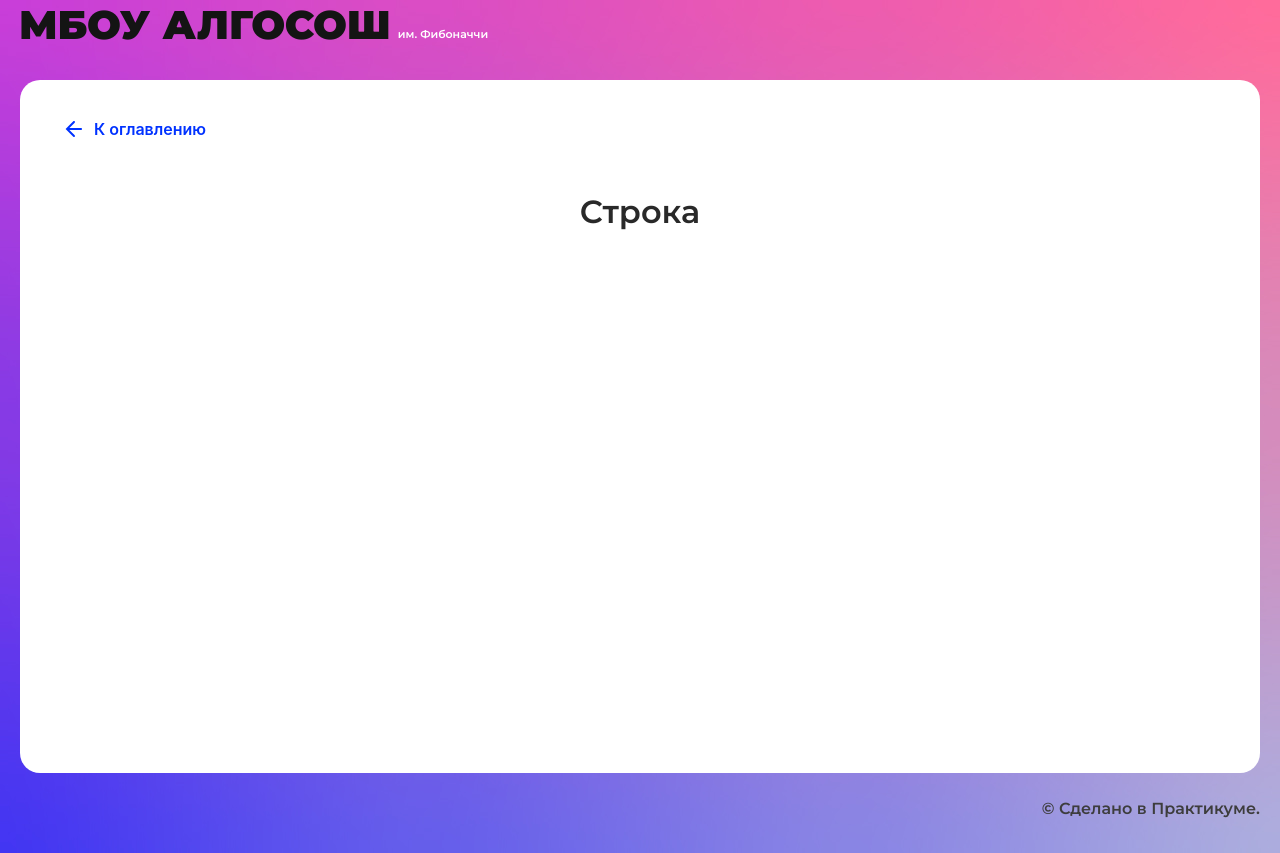
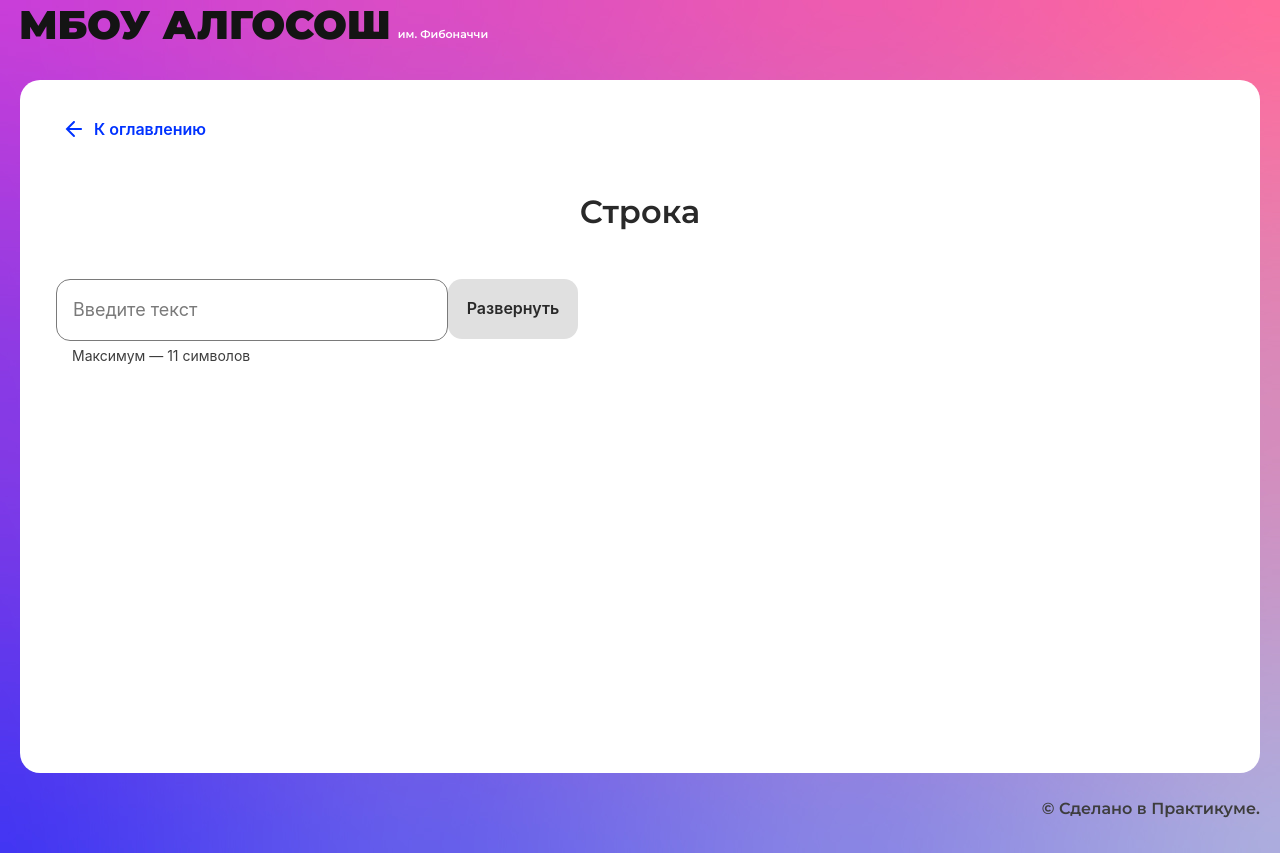
Before and after one commit to Shiker2032/algososh, a React (Create React App) app: page /recursion in a window 1280 px wide. Built offline with nearby package versions, Linux system fonts and the light colour scheme.

Commit message:
отобразить строку

```diff
--- a/src/components/string/string.tsx
+++ b/src/components/string/string.tsx
@@ -8,5 +8,49 @@ import { Circle } from "../ui/circle/circle";
 import { ElementStates } from "../../types/element-states";
 
 export const StringComponent: React.FC = () => {
-  return <SolutionLayout title="Строка"></SolutionLayout>;
+  const input = document.getElementById("string-input");
+  const [stringArr, setStringArr] = useState([null]);
+
+  const [disableBtn, setDisableBtn] = useState(true);
+  const handleInput = () => {
+    setDisableBtn(false);
+  };
+  const handleClick = () => {
+    const string = input?.value;
+    const arr = string.split("");
+    setStringArr(arr);
+    bubbleSort(arr);
+  };
+
+  const bubbleSort = (arr: number[]): number[] => {
+    for (let i = 0; i < arr.length; i++) {
+      for (let j = i + 1; j < arr.length; j++) {
+        const temp = arr[i];
+        arr[i] = arr[j];
+        arr[j] = temp;
+      }
+    }
+  };
+
+  return (
+    <SolutionLayout title="Строка">
+      <div className={styles.input__container}>
+        <Input
+          onInput={(evt) => handleInput(evt)}
+          maxLength={11}
+          type={"text"}
+          isLimitText={true}
+          extraClass={styles.string_input}
+          id="string-input"
+        />
+        <Button onClick={handleClick} text="Развернуть" disabled={disableBtn} />
+      </div>
+      <div className={styles.letters__container}>
+        {stringArr.length > 1 &&
+          stringArr.map((stringEl, i) => {
+            return <Circle state={ElementStates.Changing} key={i} letter={stringEl} />;
+          })}
+      </div>
+    </SolutionLayout>
+  );
 };
```
